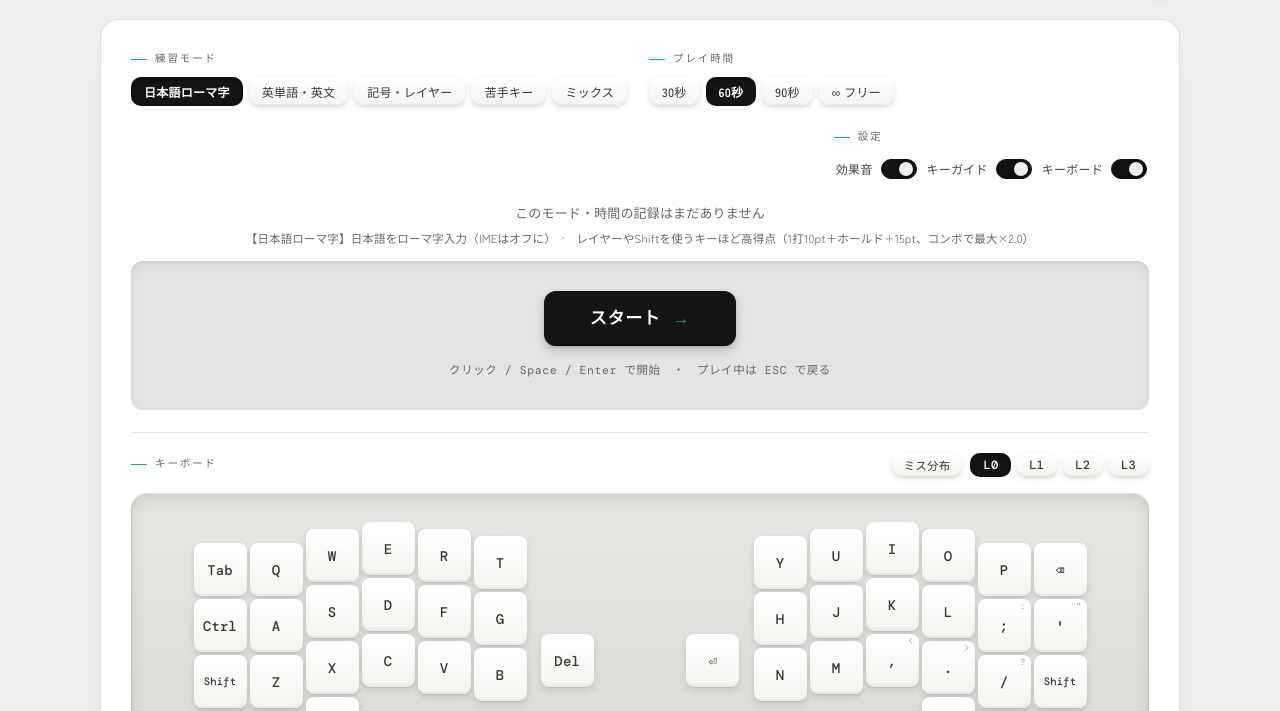
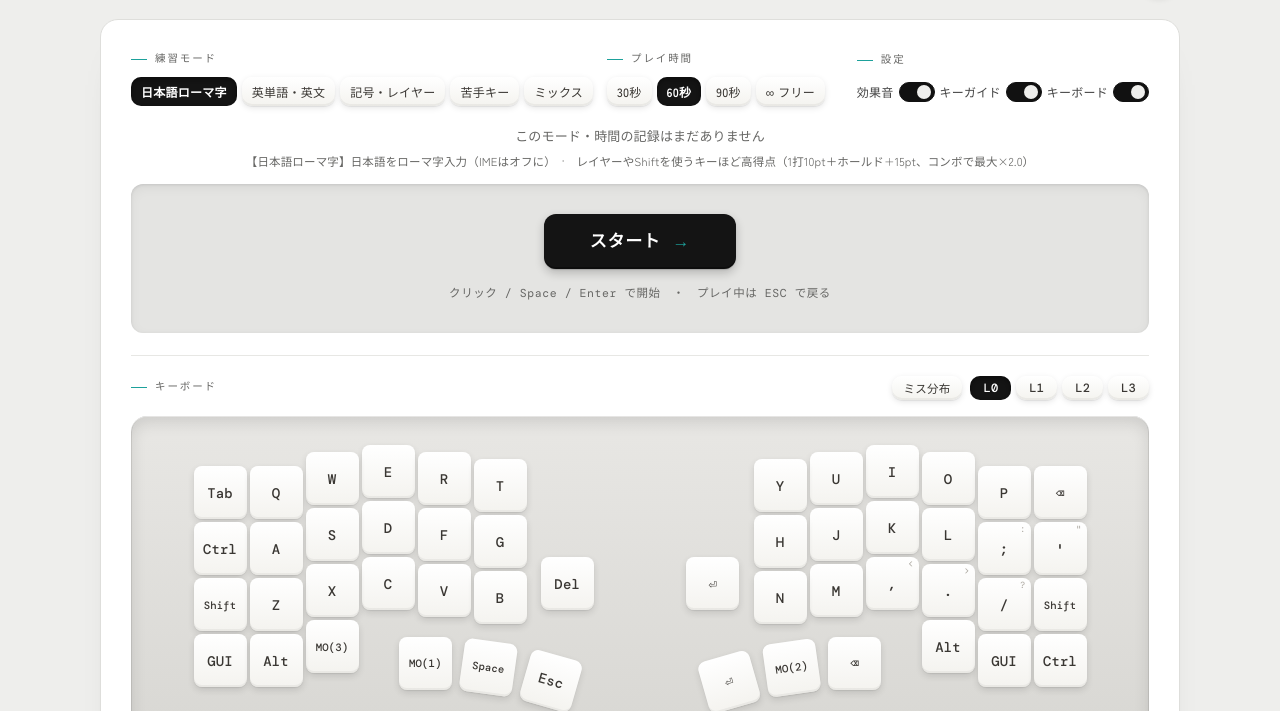
Before and after one commit to hssera/cornix-dojo, a plain HTML site: page index.html in a window 1280 px wide. Shown: the part 73-784 px from the top of the page. Drawn offline with nearby package versions, Linux system fonts and the light colour scheme.

Commit message:
ツールバーを1段に収める
グループ間ギャップ・ボタン余白・スイッチの内側余白を詰め、
練習モード / プレイ時間 / 設定 が1080pxパネル内で1行に並ぶよう調整。

Co-Authored-By: Claude Fable 5 <noreply@anthropic.com>

```diff
--- a/index.html
+++ b/index.html
@@ -231,7 +231,7 @@
   }
 
   /* ---- mode tabs & stats ---- */
-  .toolbar { display: flex; align-items: flex-end; gap: 22px; flex-wrap: wrap; margin-bottom: 18px; }
+  .toolbar { display: flex; align-items: flex-end; gap: 12px 14px; flex-wrap: wrap; margin-bottom: 18px; }
   .ctrl-group { display: flex; flex-direction: column; gap: 8px; }
   .ctrl-label {
     font-family: var(--mono);
@@ -245,9 +245,9 @@
   }
   .ctrl-label::before { content: ""; width: 16px; height: 1px; background: var(--accent); }
   .ctrl-group.settings { margin-left: auto; }
-  .modes, .times, .settings-btns { display: flex; gap: 6px; flex-wrap: wrap; }
+  .modes, .times, .settings-btns { display: flex; gap: 5px; flex-wrap: wrap; }
   .modes button, .times button, .settings-btns button {
-    padding: 6px 13px; font-size: 12px;
+    padding: 6px 10px; font-size: 12px;
   }
   .modes button.active, .times button.active {
     background: var(--sel-bg);
@@ -270,9 +270,9 @@
 
   /* cotozu-style pill switches (sound / guide) */
   .settings-btns .switch {
-    display: inline-flex; align-items: center; gap: 8px;
+    display: inline-flex; align-items: center; gap: 5px;
     background: none; border: none; box-shadow: none;
-    padding: 4px 2px; font-size: 12px; color: var(--body-3);
+    padding: 4px 0; font-size: 12px; color: var(--body-3);
   }
   .switch:hover { color: var(--ink); border: none; }
   .switch .sw-track {
```
